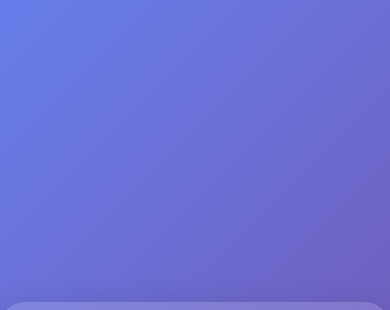
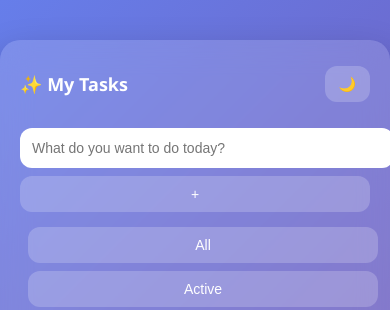
Before and after one commit to Vexnyyy/to-do-list, a plain HTML site: page index.html in a window 390 px wide. Shown: the top 310 px of the page. Drawn offline with Linux system fonts and the light colour scheme.

Commit message:
Add files via upload

```diff
--- a/style.css
+++ b/style.css
@@ -23,7 +23,8 @@ body {
 
 /* Container */
 .container {
-  width: 380px;
+  width: 100%;
+  max-width: 400px;
   padding: 25px;
   border-radius: 25px;
   backdrop-filter: blur(15px);
@@ -126,3 +127,53 @@ li button {
   from {opacity: 0; transform: translateY(10px);}
   to {opacity: 1; transform: translateY(0);}
 }
+
+/* RESPONSIVE DESIGN */
+
+/* Tablet */
+@media (max-width: 768px) {
+  .container {
+    width: 90%;
+    padding: 20px;
+  }
+}
+
+/* HP */
+@media (max-width: 480px) {
+  body {
+    align-items: flex-start;
+    padding-top: 40px;
+  }
+
+  .container {
+    width: 95%;
+    border-radius: 20px;
+  }
+
+  .header h1 {
+    font-size: 18px;
+  }
+
+  .input-group {
+    flex-direction: column;
+  }
+
+  input {
+    width: 100%;
+  }
+
+  .input-group button {
+    margin-left: 0;
+    margin-top: 8px;
+    width: 100%;
+  }
+
+  .filters {
+    flex-direction: column;
+    gap: 8px;
+  }
+
+  .filters button {
+    width: 100%;
+  }
+}
```
